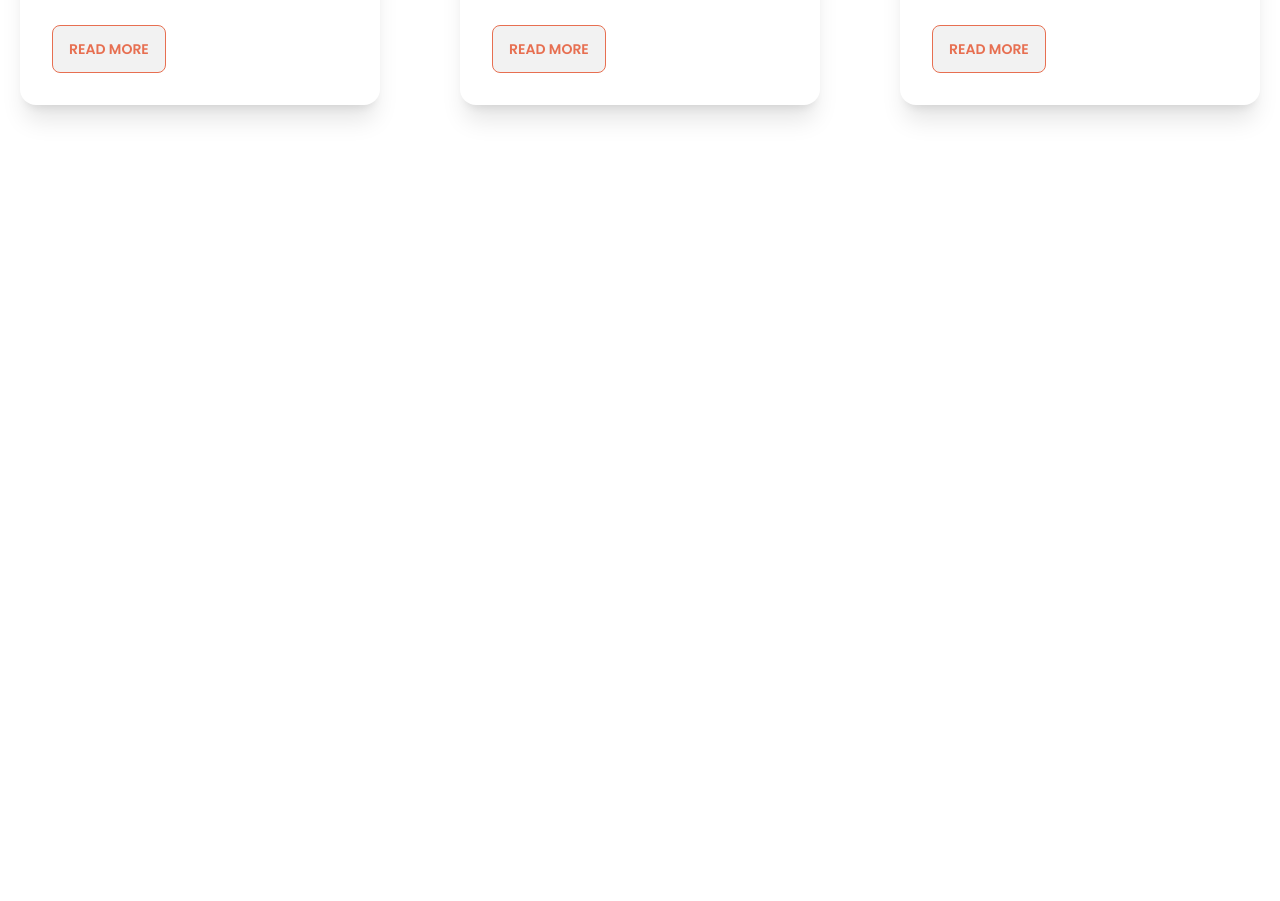
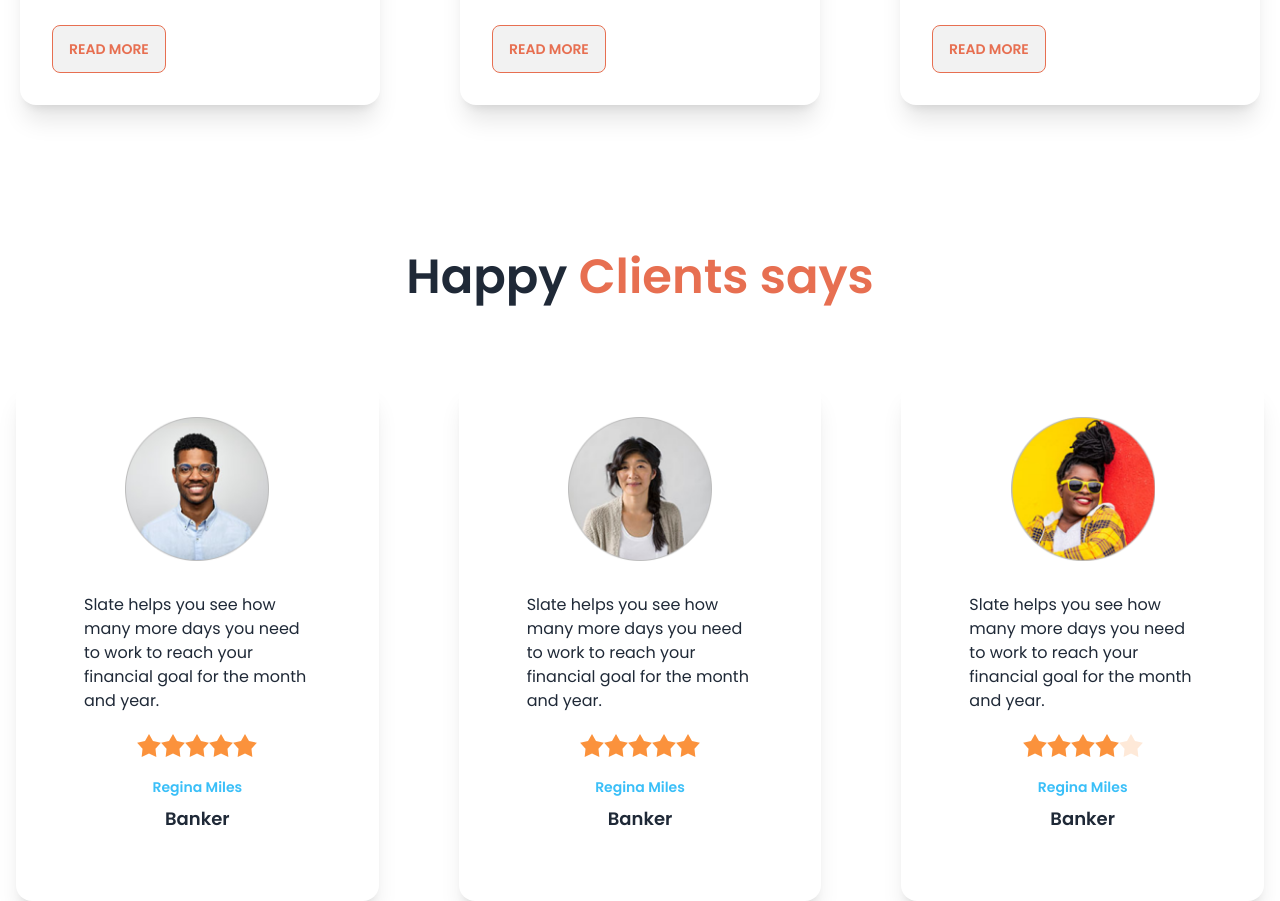
Before and after one commit to momin096/Bikers-Zone-daisyUi, a plain HTML site: page index.html in a window 1280 px wide. Shown: the part 1380-2281 px from the top of the page. Before the commit the page ends 1633 px from the top, so only its background shows below. Drawn offline with nearby package versions, Linux system fonts and the light colour scheme.

Commit message:
happy clints section added

```diff
--- a/index.html
+++ b/index.html
@@ -183,7 +183,7 @@
     </section>
 
     <!-- latest bike -->
-    <section class="my-32 p-5">
+    <section class="my-32 p-5 ">
       <h3 class="md:text-5xl text-3xl font-semibold text-center mb-12">latest News</h3>
 
       <div class="grid gap-5 md:gap-8 lg:gap-20 grid-cols-1 md:grid-cols-2 lg:grid-cols-3">
@@ -225,6 +225,85 @@
         </div>
       </div>
     </section>
+
+    <!-- Happy Clients -->
+    <section class="px-4 ">
+      <h3 class="md:text-5xl text-2xl font-semibold text-center mb-20">Happy <span class="text-bike-primary">Clients says</span></h3>
+
+      <div class="grid grid-cols-1 md:grid-cols-2 lg:grid-cols-3 gap-5 md:gap-8 lg:gap-20">
+        <!-- Card 1 -->
+        <div class="card w-12/11 bg-base-100 shadow-xl p-3 md:p-9">
+          <figure><img class="w-36" src="/images/others/user-1.png" alt="Shoes" /></figure>
+          <div class="card-body space-y-3">
+
+            <p>Slate helps you see how
+              many more days you need
+              to work to reach your financial
+              goal for the month and year.</p>
+              <div class="rating justify-center">
+                <input type="radio" name="rating-2" class="mask mask-star-2 bg-orange-400" />
+                <input type="radio" name="rating-2" class="mask mask-star-2 bg-orange-400"  />
+                <input type="radio" name="rating-2" class="mask mask-star-2 bg-orange-400" />
+                <input type="radio" name="rating-2" class="mask mask-star-2 bg-orange-400" checked />
+                <input type="radio" name="rating-2" class="mask mask-star-2 bg-orange-400" />
+              </div>
+
+              <div class="text-center space-y-2">
+                <h4 class="text-sm font-semibold text-info">Regina Miles</h4>
+                <h4 class="text-lg font-semibold">Banker</h4>
+              </div>
+          </div>
+        </div>
+
+        <!-- Card 2 -->
+        <div class="card w-12/11 bg-base-100 shadow-xl p-3 md:p-9">
+          <figure><img class="w-36" src="/images/others/user-2.png" alt="Shoes" /></figure>
+          <div class="card-body space-y-3">
+
+            <p>Slate helps you see how
+              many more days you need
+              to work to reach your financial
+              goal for the month and year.</p>
+              <div class="rating justify-center">
+                <input type="radio" name="rating-2" class="mask mask-star-2 bg-orange-400" />
+                <input type="radio" name="rating-2" class="mask mask-star-2 bg-orange-400"  />
+                <input type="radio" name="rating-2" class="mask mask-star-2 bg-orange-400" />
+                <input type="radio" name="rating-2" class="mask mask-star-2 bg-orange-400" checked />
+                <input type="radio" name="rating-2" class="mask mask-star-2 bg-orange-400" />
+              </div>
+
+              <div class="text-center space-y-2">
+                <h4 class="text-sm font-semibold text-info">Regina Miles</h4>
+                <h4 class="text-lg font-semibold">Banker</h4>
+              </div>
+          </div>
+        </div>
+
+        <!-- Card 3 -->
+        <div class="card w-12/11 bg-base-100 shadow-xl p-3 md:p-9">
+          <figure><img class="w-36" src="/images/others/user-3.png" alt="Shoes" /></figure>
+          <div class="card-body space-y-3">
+
+            <p>Slate helps you see how
+              many more days you need
+              to work to reach your financial
+              goal for the month and year.</p>
+              <div class="rating justify-center">
+                <input type="radio" name="rating-2" class="mask mask-star-2 bg-orange-400" />
+                <input type="radio" name="rating-2" class="mask mask-star-2 bg-orange-400"  />
+                <input type="radio" name="rating-2" class="mask mask-star-2 bg-orange-400" />
+                <input type="radio" name="rating-2" class="mask mask-star-2 bg-orange-400" checked />
+                <input type="radio" name="rating-2" class="mask mask-star-2 bg-orange-400" />
+              </div>
+
+              <div class="text-center space-y-2">
+                <h4 class="text-sm font-semibold text-info">Regina Miles</h4>
+                <h4 class="text-lg font-semibold">Banker</h4>
+              </div>
+          </div>
+        </div>
+      </div>
+    </section>
   </main>
 
   <footer>
```
